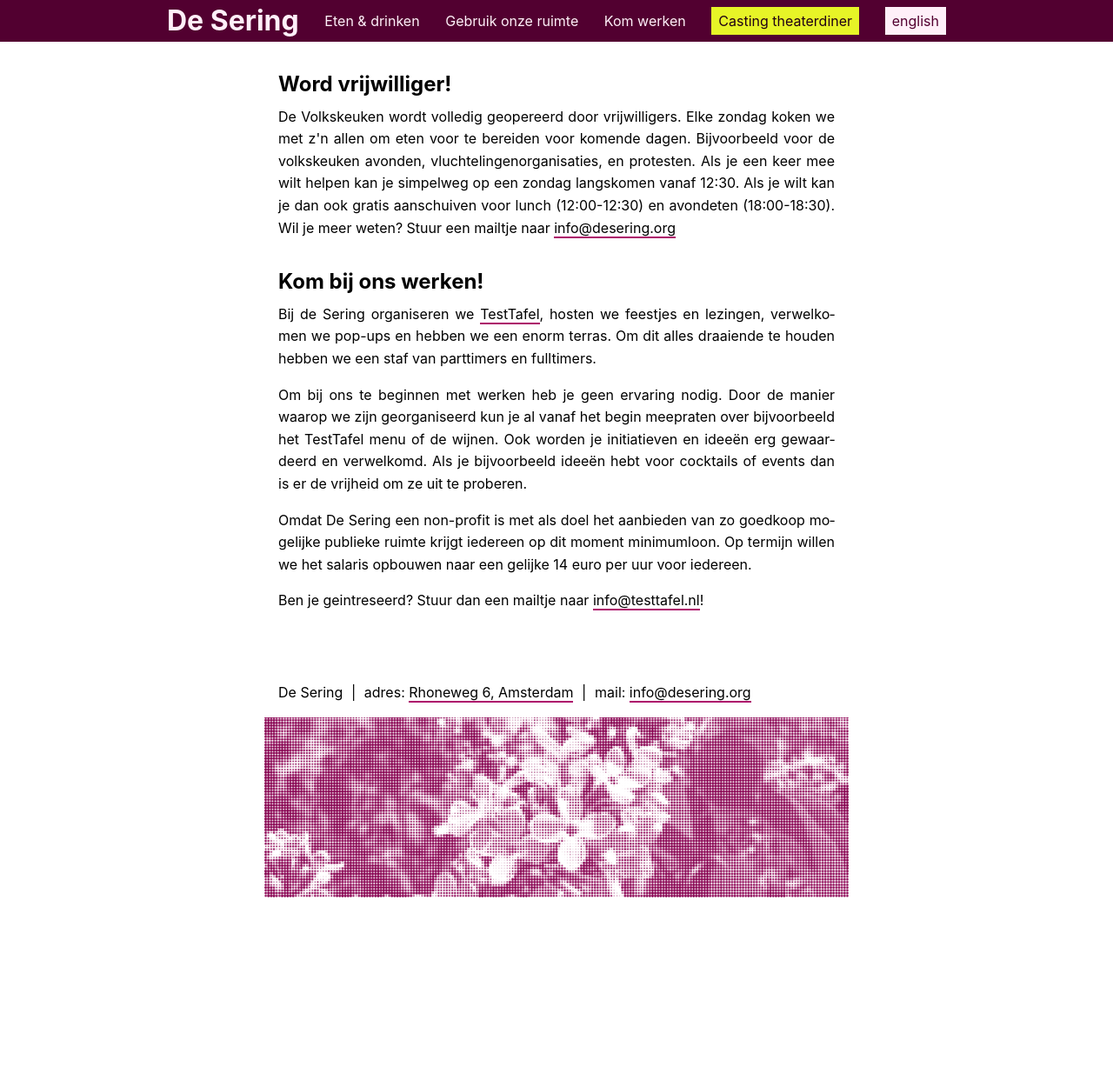
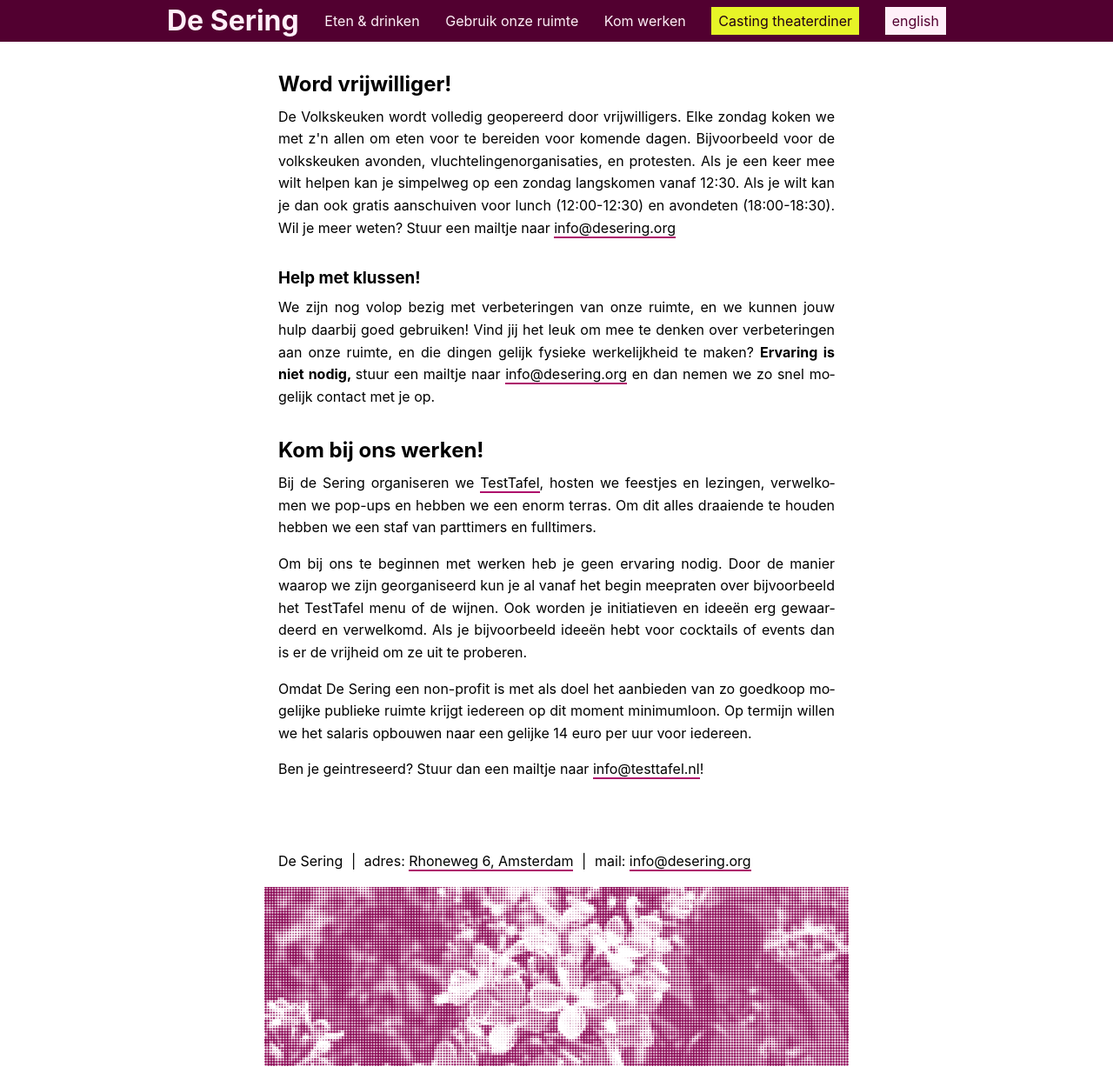
Before and after one commit to decoalitie/desering.org, a Jekyll site: the page built from kom-werken.html, in a window 1280 px wide and 1242 px high. Shown: the whole window at 87% size. Built offline with Jekyll 4.4.1, drawn with Linux system fonts in a browser that asks for light colours; some web fonts are replaced; comment, search, counter and statistics services are not loaded.

Commit message:
Add construction help to work page

```diff
--- a/kom-werken.html
+++ b/kom-werken.html
@@ -17,6 +17,16 @@ permalink: :path/:basename
     Als je een keer mee wilt helpen kan je simpelweg op een zondag langskomen vanaf 12:30. Als je wilt kan je dan ook
     gratis aanschuiven voor lunch (12:00-12:30) en avondeten (18:00-18:30).
     Wil je meer weten? Stuur een mailtje naar <a href="mailto:info@desering.org">info@desering.org</a>
+  </p>
+
+
+  <h3>Help met klussen!</h3>
+  <p>
+    We zijn nog volop bezig met verbeteringen van onze ruimte, en we kunnen jouw hulp daarbij goed gebruiken!
+    Vind jij het leuk om mee te denken over verbeteringen aan onze ruimte, en die dingen gelijk fysieke
+    werkelijkheid te maken? <strong>Ervaring is niet nodig, </strong> stuur een mailtje naar
+    <a href="mailto:info@desering.org">info@desering.org</a> en dan nemen we zo snel mogelijk contact met je op.
+
   </p>
 </section>
 
```
